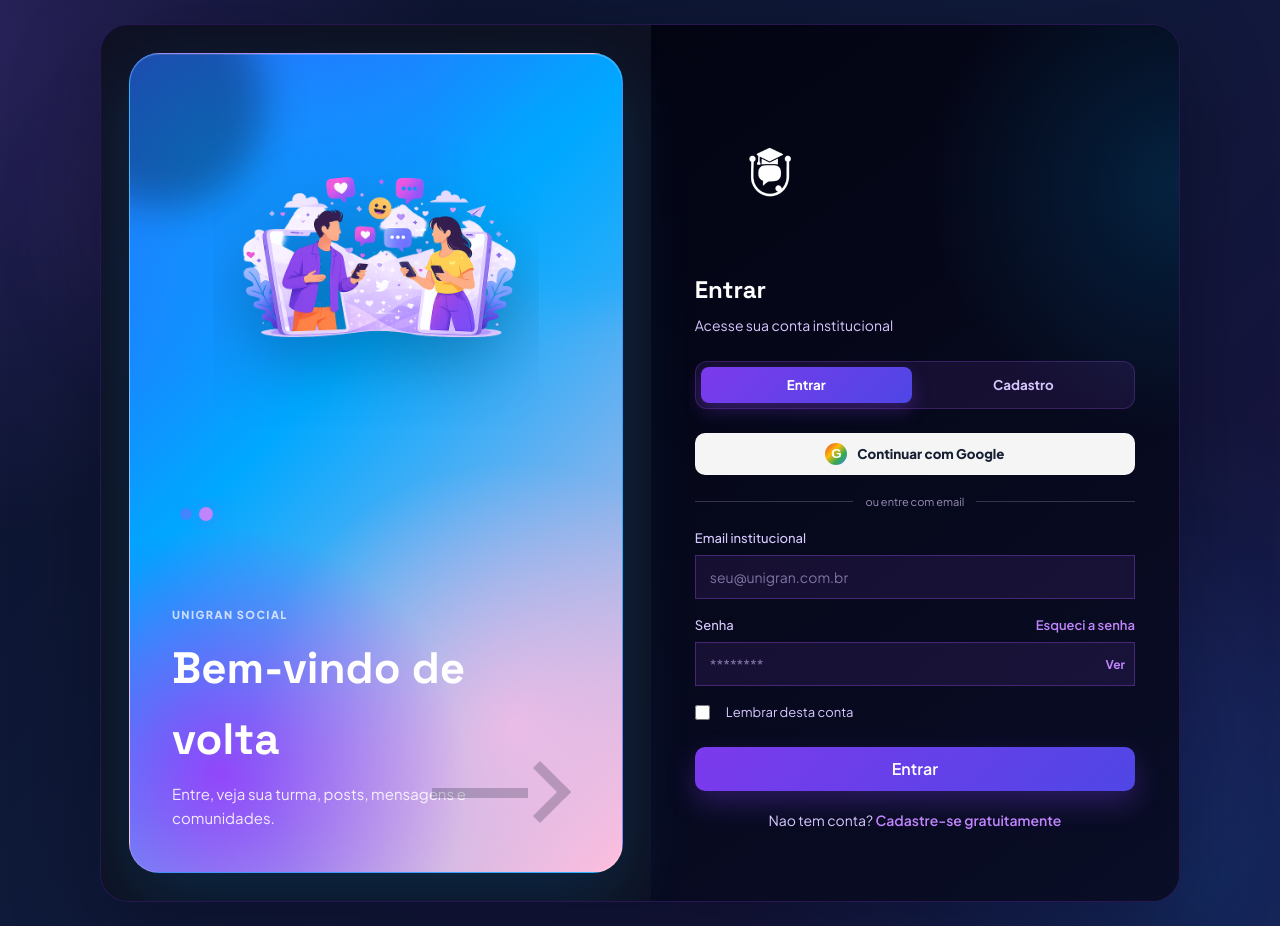
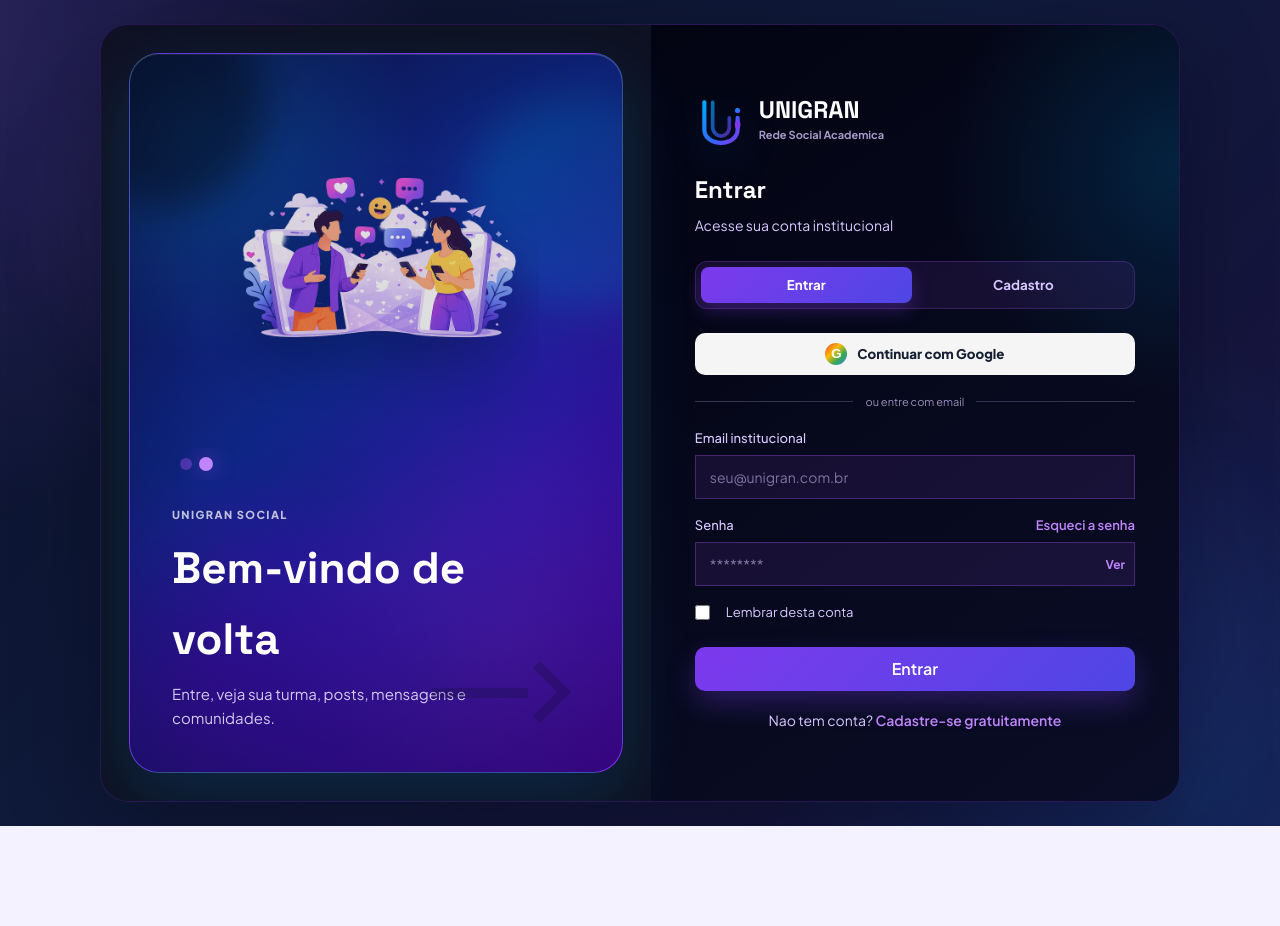
Before and after one commit to fsluz/Unigran, a React (Vite) app in the folder frontend/: page / in a window 1280 px wide. After the commit the page ends 826 px from the top, so only its background shows below. Built offline with nearby package versions, Linux system fonts and the light colour scheme; no server answers.

Commit message:
aaaaaaaaaaaaaaaaaaa

```diff
--- a/frontend/index.html
+++ b/frontend/index.html
@@ -4,8 +4,8 @@
     <meta charset="UTF-8" />
     <meta name="viewport" content="width=device-width, initial-scale=1.0" />
     <title>Unigran - Rede Social Academica</title>
-    <link rel="icon" type="image/png" href="/src/assets/logo.png" />
-    <link rel="apple-touch-icon" href="/src/assets/logo.png" />
+    <link rel="icon" type="image/svg+xml" href="/unigran-logo.svg" />
+    <link rel="apple-touch-icon" href="/unigran-logo.svg" />
   </head>
   <body>
     <div id="root"></div>
--- a/frontend/src/assets/bg-gradient.css
+++ b/frontend/src/assets/bg-gradient.css
@@ -79,10 +79,10 @@
   border: 1px solid rgba(255,255,255,0.16);
   border-radius: 30px;
   background:
-    radial-gradient(circle at 14% 12%, rgba(0,168,255,.54), transparent 28%),
-    radial-gradient(circle at 18% 88%, rgba(180,0,255,.60), transparent 30%),
-    radial-gradient(circle at 78% 82%, rgba(255,190,230,.74), transparent 34%),
-    linear-gradient(135deg,#385cff 0%,#00a8ff 40%,#ffbedb 100%);
+    radial-gradient(circle at 14% 12%, rgba(0,168,255,.34), transparent 28%),
+    radial-gradient(circle at 18% 88%, rgba(106,0,244,.46), transparent 30%),
+    radial-gradient(circle at 78% 82%, rgba(124,58,237,.34), transparent 34%),
+    linear-gradient(135deg,#10134a 0%,#1230a8 42%,#6a00f4 100%);
   box-shadow: inset 0 1px 0 rgba(255,255,255,.22), 0 24px 70px rgba(0,168,255,.16);
 }
 
@@ -100,15 +100,30 @@
 .auth-gradient-bg::before {
   left: -82px;
   top: -70px;
-  background: rgba(6, 8, 24, 0.34);
+  background: rgba(6, 8, 24, 0.52);
   transform: rotate(18deg);
+}
+
+.auth-gradient-bg {
+  isolation: isolate;
+}
+
+.auth-gradient-bg .auth-visual-content::before {
+  content: "";
+  position: absolute;
+  inset: 0;
+  z-index: -1;
+  background:
+    linear-gradient(180deg, rgba(3,4,18,.10), rgba(3,4,18,.34)),
+    radial-gradient(circle at 50% 50%, transparent 40%, rgba(3,4,18,.28) 100%);
+  pointer-events: none;
 }
 
 .auth-gradient-bg::after {
   right: -74px;
   top: 36px;
   bottom: auto;
-  background: rgba(0, 168, 255, 0.38);
+  background: rgba(0, 168, 255, 0.24);
   transform: rotate(-18deg);
 }
 
@@ -129,6 +144,7 @@
   align-self: center;
   aspect-ratio: 1;
   animation: carouselPhotoIn 0.65s ease-out;
+  filter: saturate(.95) brightness(.86) contrast(1.05);
 }
 
 .auth-carousel {
@@ -215,7 +231,7 @@
 
 .auth-visual-copy p {
   max-width: 360px;
-  color: rgba(255,255,255,.88);
+  color: rgba(238,232,255,.86);
   font-size: 15px;
   line-height: 1.6;
 }
@@ -303,6 +319,30 @@
 #auth-card-id #auth-logo-image {
   width: 138px;
   margin: 0;
+}
+
+.auth-logo-row {
+  gap: 12px;
+}
+
+.auth-logo-svg {
+  flex-shrink: 0;
+  filter: drop-shadow(0 10px 20px rgba(0,168,255,.22));
+}
+
+.auth-logo-title {
+  color: #fff;
+  font-family: var(--font-head);
+  font-size: 24px;
+  font-weight: 900;
+  line-height: 1;
+}
+
+.auth-logo-caption {
+  margin-top: 4px;
+  color: rgba(216,200,255,.76);
+  font-size: 11px;
+  font-weight: 700;
 }
 
 .auth-heading {
--- a/frontend/src/components/layout/AuthLogo.jsx
+++ b/frontend/src/components/layout/AuthLogo.jsx
@@ -1,13 +1,17 @@
 import * as React from 'react';
 import '../../assets/bg-gradient.css';
-import logo from '../../assets/logo.png';;
+import UnigranLogo from './UnigranLogo';
 
 
 
 function AuthLogo() {
     return (
         <div className="auth-logo-row">
-            <img src={logo} alt="Logo" id='auth-logo-image' />
+            <UnigranLogo size={52} className="auth-logo-svg" />
+            <div>
+                <div className="auth-logo-title">UNIGRAN</div>
+                <div className="auth-logo-caption">Rede Social Academica</div>
+            </div>
         </div>
     );
 }
--- a/frontend/src/components/layout/Sidebar.jsx
+++ b/frontend/src/components/layout/Sidebar.jsx
@@ -2,6 +2,7 @@
 import { Avatar } from '../ui';
 import { useEffect, useState } from 'react';
 import { fetchConversations } from '../../services/conversations';
+import UnigranLogo from './UnigranLogo';
 
 const NAV_TOP = [
   { id: 'home',          label: 'Incio',        icon: () => (
@@ -39,26 +40,6 @@
   { id: 'mus', label: 'Msica',     icon: 'MS', color: '#F59E0B', members: '3.102' },
   { id: 'cul', label: 'Culinria',  icon: 'CL', color: '#F97316', members: '2.834' },
 ];
-
-function UnigranLogo() {
-  return (
-    <svg width={34} height={34} viewBox="0 0 100 100" fill="none">
-      <defs>
-        <linearGradient id="ulg2" x1="0%" y1="0%" x2="100%" y2="100%">
-          <stop offset="0%" stopColor="#00A8FF"/>
-          <stop offset="100%" stopColor="#7c3aed"/>
-        </linearGradient>
-      </defs>
-      <path d="M18 14 C18 14 18 62 18 67 C18 82 33 92 50 92 C67 92 82 82 82 67 C82 62 82 44 82 44"
-        stroke="url(#ulg2)" strokeWidth="8" strokeLinecap="round" fill="none"/>
-      <path d="M34 14 C34 14 34 56 34 61 C34 72 42 79 50 79 C58 79 66 72 66 61 C66 56 66 44 66 44"
-        stroke="url(#ulg2)" strokeWidth="7" strokeLinecap="round" fill="none" opacity="0.65"/>
-      <circle cx="82" cy="30" r="5" fill="url(#ulg2)"/>
-      <line x1="82" y1="35" x2="82" y2="52" stroke="url(#ulg2)" strokeWidth="3.5" strokeLinecap="round"/>
-      <ellipse cx="82" cy="57" rx="5.5" ry="8" fill="#7c3aed"/>
-    </svg>
-  );
-}
 
 function Toggle({ value, onChange }) {
   return (
--- a/frontend/src/components/layout/Topbar.jsx
+++ b/frontend/src/components/layout/Topbar.jsx
@@ -3,7 +3,7 @@
 import { fetchNotifications, markAllAsRead } from '../../services/notifications';
 import { apiFetch, authHeaders } from '../../utils/api';
 import { Avatar } from '../ui';
-import unigranLogo from '../../assets/logo.png';
+import UnigranLogo from './UnigranLogo';
 
 function NotifDot({ children }) {
   return (
@@ -92,7 +92,7 @@
       {left && <div style={{ marginRight: 12 }}>{left}</div>}
       {title && (
         <div className="topbar-page-title">
-          <img src={unigranLogo} alt="Unigran" />
+          <UnigranLogo size={30} className="topbar-logo-svg" />
           <span>{title}</span>
         </div>
       )}
--- /dev/null
+++ b/frontend/src/components/layout/UnigranLogo.jsx
@@ -0,0 +1,31 @@
+export default function UnigranLogo({ size = 34, className = '' }) {
+  return (
+    <svg className={className} width={size} height={size} viewBox="0 0 100 100" fill="none" aria-hidden="true">
+      <defs>
+        <linearGradient id="unigran-logo-gradient" x1="0%" y1="0%" x2="100%" y2="100%">
+          <stop offset="0%" stopColor="#00A8FF" />
+          <stop offset="60%" stopColor="#3366FF" />
+          <stop offset="100%" stopColor="#7C3AED" />
+        </linearGradient>
+      </defs>
+      <path
+        d="M18 14 C18 14 18 62 18 67 C18 82 33 92 50 92 C67 92 82 82 82 67 C82 62 82 44 82 44"
+        stroke="url(#unigran-logo-gradient)"
+        strokeWidth="8"
+        strokeLinecap="round"
+        fill="none"
+      />
+      <path
+        d="M34 14 C34 14 34 56 34 61 C34 72 42 79 50 79 C58 79 66 72 66 61 C66 56 66 44 66 44"
+        stroke="url(#unigran-logo-gradient)"
+        strokeWidth="7"
+        strokeLinecap="round"
+        fill="none"
+        opacity="0.66"
+      />
+      <circle cx="82" cy="30" r="5" fill="url(#unigran-logo-gradient)" />
+      <line x1="82" y1="35" x2="82" y2="52" stroke="url(#unigran-logo-gradient)" strokeWidth="3.5" strokeLinecap="round" />
+      <ellipse cx="82" cy="57" rx="5.5" ry="8" fill="#7C3AED" />
+    </svg>
+  );
+}
--- a/frontend/src/pages/MessagesPage.jsx
+++ b/frontend/src/pages/MessagesPage.jsx
@@ -45,6 +45,7 @@
   const [call, setCall] = useState(null);
   const [incomingCall, setIncomingCall] = useState(null);
   const [callChatOpen, setCallChatOpen] = useState(false);
+  const [ringtoneSrc, setRingtoneSrc] = useState(() => localStorage.getItem('unigran_call_ringtone') || callRingtone);
   const [, setClock] = useState(0);
   const [loading, setLoading] = useState(false);
   const fileInputRef = useRef(null);
@@ -92,6 +93,16 @@
 
   useEffect(() => {
     localStorage.setItem('unigran_device_id', deviceIdRef.current);
+  }, []);
+
+  useEffect(() => {
+    const updateRingtone = () => setRingtoneSrc(localStorage.getItem('unigran_call_ringtone') || callRingtone);
+    window.addEventListener('storage', updateRingtone);
+    window.addEventListener('unigran:ringtone-changed', updateRingtone);
+    return () => {
+      window.removeEventListener('storage', updateRingtone);
+      window.removeEventListener('unigran:ringtone-changed', updateRingtone);
+    };
   }, []);
 
   const activeParticipant = active?.participant;
@@ -819,7 +830,7 @@
 
   return (
     <div className="page-scroll">
-      <audio ref={ringtoneRef} src={callRingtone} loop preload="auto" />
+      <audio ref={ringtoneRef} src={ringtoneSrc} loop preload="auto" />
       <Topbar title="Mensagens" />
       <div className={`messages-shell ${active ? 'has-active' : ''}`}>
         <div className="conv-list">
--- a/frontend/src/pages/SettingsPage.jsx
+++ b/frontend/src/pages/SettingsPage.jsx
@@ -43,6 +43,7 @@
       { id: 'pessoal',      icon: '', label: 'Dados Pessoais' },
       { id: 'privacidade',  icon: '', label: 'Privacidade'    },
       { id: 'notificacoes', icon: '', label: 'Notificacoes'   },
+      { id: 'mensagens',    icon: '', label: 'Mensagens'      },
       { id: 'seguranca',    icon: '', label: 'Seguranca'      },
       { id: 'dados',        icon: '', label: 'Seus Dados'     },
     ],
@@ -218,8 +219,10 @@
   const [twoFactorSetup, setTwoFactorSetup] = useState(null);
   const [twoFactorCode, setTwoFactorCode] = useState('');
   const profileInputRef = useRef(null);
+  const ringtoneInputRef = useRef(null);
   const [profileUploading, setProfileUploading] = useState(false);
   const [profileCropFile, setProfileCropFile] = useState(null);
+  const [ringtoneName, setRingtoneName] = useState(() => localStorage.getItem('unigran_call_ringtone_name') || 'Toque padrao');
   const [personalForm, setPersonalForm] = useState(() => ({
     displayName: user?.displayName || '',
     phone: user?.phone || '',
@@ -511,6 +514,36 @@
       return { ...prev, links: next };
     });
   };
+
+  function chooseCallRingtone(file) {
+    if (!file) return;
+    if (!file.type?.startsWith('audio/')) {
+      showToast('Escolha audio', '!');
+      return;
+    }
+    if (file.size > 3 * 1024 * 1024) {
+      showToast('Audio maximo 3MB', '!');
+      return;
+    }
+    const reader = new FileReader();
+    reader.onload = () => {
+      localStorage.setItem('unigran_call_ringtone', String(reader.result || ''));
+      localStorage.setItem('unigran_call_ringtone_name', file.name);
+      setRingtoneName(file.name);
+      window.dispatchEvent(new Event('unigran:ringtone-changed'));
+      showToast('Toque salvo', 'OK');
+    };
+    reader.onerror = () => showToast('Erro no audio', '!');
+    reader.readAsDataURL(file);
+  }
+
+  function resetCallRingtone() {
+    localStorage.removeItem('unigran_call_ringtone');
+    localStorage.removeItem('unigran_call_ringtone_name');
+    setRingtoneName('Toque padrao');
+    window.dispatchEvent(new Event('unigran:ringtone-changed'));
+    showToast('Toque padrao ativo', 'OK');
+  }
 
   async function downloadMyData() {
     if (!token) return;
@@ -815,6 +848,23 @@
 
           {section === 'mensagens' && (
             <Section title="Mensagens" desc="Preferncias de mensagens diretas">
+              <Row title="Som de chamada" sub={ringtoneName}>
+                <div style={{ display: 'flex', gap: 8, flexWrap: 'wrap', justifyContent: 'flex-end' }}>
+                  <input
+                    ref={ringtoneInputRef}
+                    type="file"
+                    accept="audio/*"
+                    hidden
+                    onChange={e => { chooseCallRingtone(e.target.files?.[0]); e.target.value = ''; }}
+                  />
+                  <Button variant="secondary" size="sm" onClick={() => ringtoneInputRef.current?.click()}>
+                    Escolher som
+                  </Button>
+                  <Button variant="secondary" size="sm" onClick={resetCallRingtone}>
+                    Padrao
+                  </Button>
+                </div>
+              </Row>
               <Row title="Silenciar todas as mensagens" sub="Nao receber notificaes de nenhuma conversa">
                 <Toggle checked={cfg.muteAllMsgs} onChange={() => { toggle('muteAllMsgs'); showToast(cfg.muteAllMsgs ? 'Mensagens ativadas' : 'Mensagens silenciadas', ''); }} />
               </Row>
--- a/frontend/src/styles/components.css
+++ b/frontend/src/styles/components.css
@@ -97,6 +97,10 @@
   height: 28px;
   object-fit: contain;
   border-radius: 8px;
+  filter: drop-shadow(0 6px 14px var(--accent-glow));
+}
+.topbar-logo-svg {
+  flex-shrink: 0;
   filter: drop-shadow(0 6px 14px var(--accent-glow));
 }
 
```
Also changed, not shown: frontend/public/unigran-logo.svg (added), 7 other files (tests, documents, lock files or other folders).
